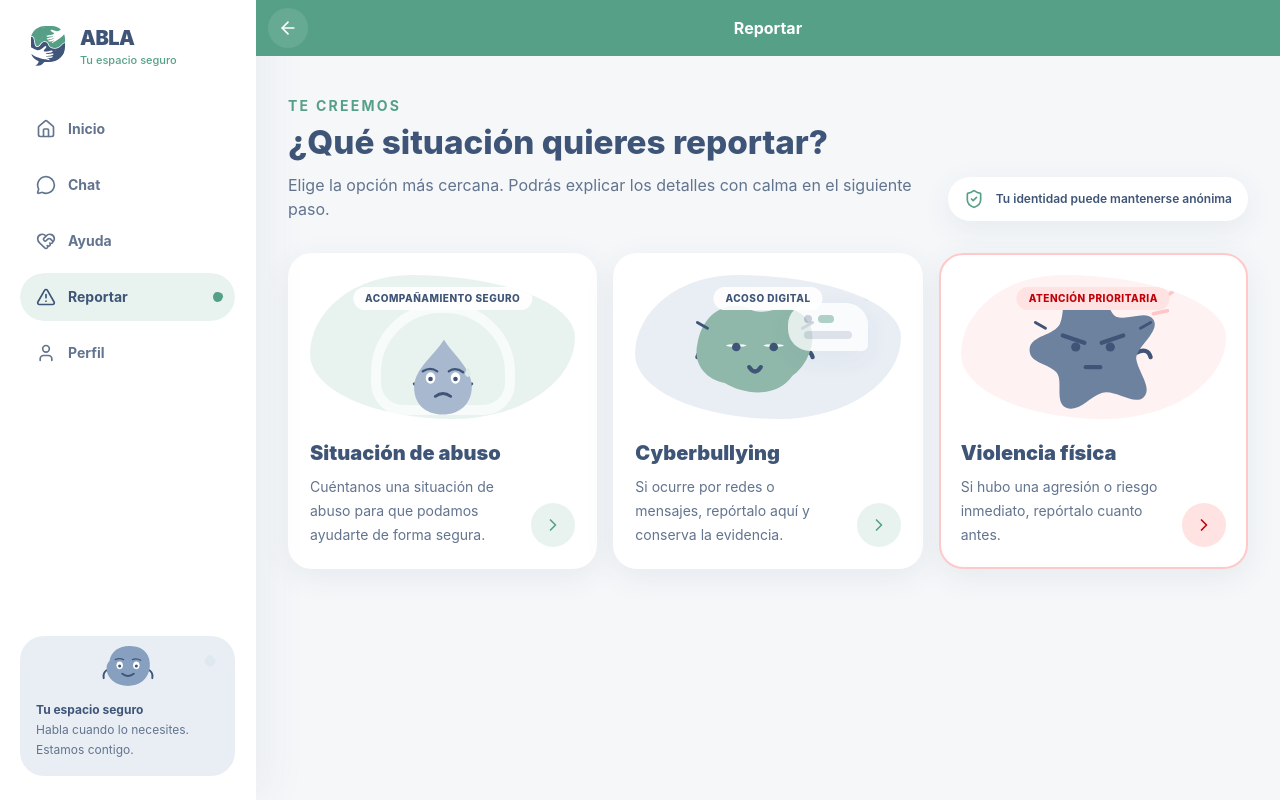
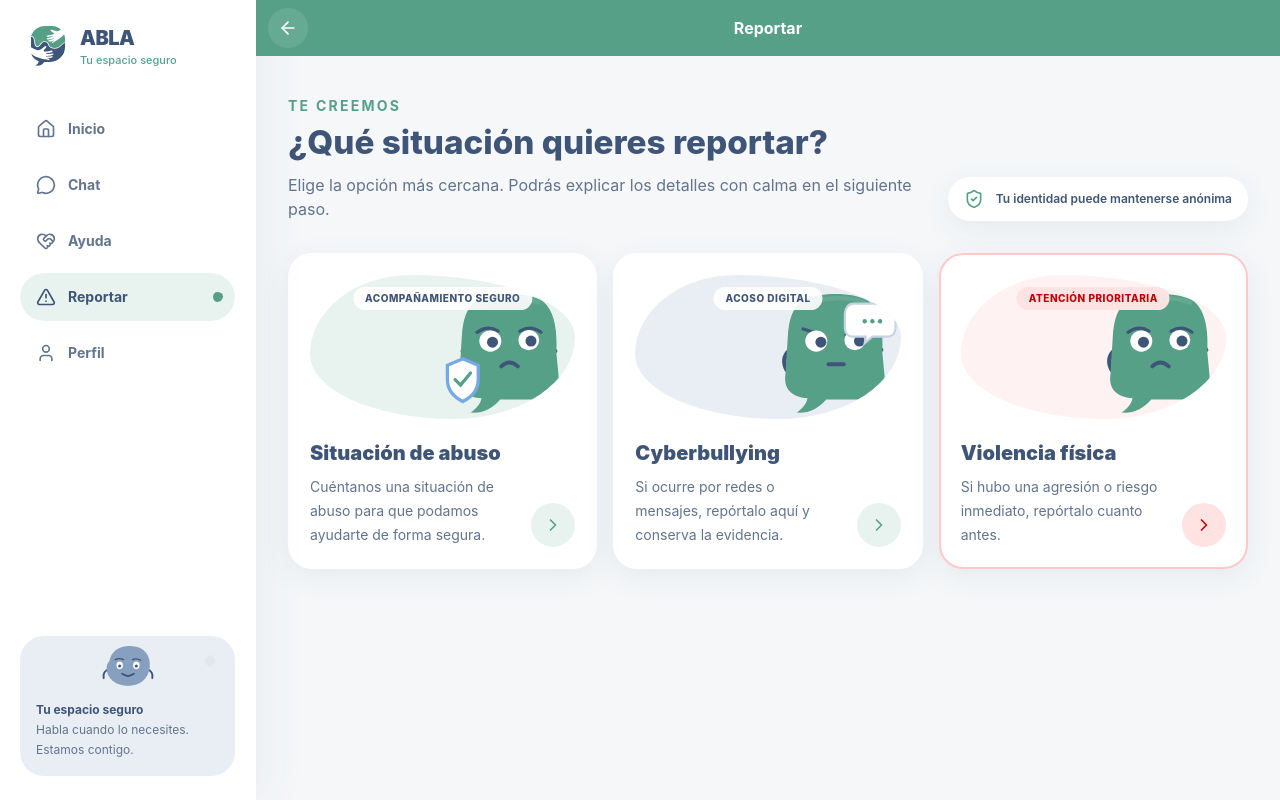
Before and after one commit to leandrodesignux-ux/ABLA-APP, a React (Vite) app: page /reportar in a window 1280 px wide. Built offline with nearby package versions, Linux system fonts and the light colour scheme.

Commit message:
feat: unify companion in chat and reporting

```diff
--- a/src/pages/ChatView.jsx
+++ b/src/pages/ChatView.jsx
@@ -8,7 +8,7 @@ import PageTransition from '../components/PageTransition.jsx'
 import { useAppContext } from '../context/AppContext.jsx'
 import { anonimoBotFlows, tutorBotFlows, apoderadoBotFlows, profesionalBotFlows, CHAT_END_ACTIONS } from '../data/chatFlows.js'
 import { MENSAJES_RAPIDOS_APODERADO } from '../data/recursosAyuda.js'
-import AblaCharacter from '../components/AblaCharacter.jsx'
+import AblaCompanion from '../components/companion/AblaCompanion.jsx'
 import { ablaMotion, motionIfAllowed } from '../design/motion.js'
 
 function formatTime(date) {
@@ -50,7 +50,8 @@ function TypingIndicator() {
   return (
     <div className="flex w-full justify-start">
       <div className="max-w-[75%]">
-        <div className="rounded-[20px_20px_20px_6px] border border-abla-border bg-white px-4 py-3 shadow-abla-card">
+        <div className="flex items-center gap-2 rounded-[20px_20px_20px_6px] border border-abla-border bg-white py-2 pl-2 pr-4 shadow-abla-card">
+          <AblaCompanion reaction="wait" size="xs" animate label="ABLA está preparando una respuesta" />
           <div className="flex h-5 items-end gap-1.5" aria-label="Escribiendo">
             {[0, 1, 2].map((i) => (
               <motion.div
@@ -286,7 +287,7 @@ export default function ChatView() {
 
       <div className="mx-auto flex min-h-[calc(100dvh-56px-96px)] w-full max-w-[390px] flex-col md:min-h-[calc(100dvh-56px)] md:max-w-3xl lg:max-w-4xl">
         <div className="mx-4 mt-4 flex items-center gap-3 rounded-full border border-white bg-abla-green-soft px-4 py-2.5 text-xs font-semibold text-abla-blue shadow-abla-card">
-          <AblaCharacter emotion="safe" shape="pill" size="xs" />
+          <AblaCompanion reaction={isTyping ? 'wait' : 'listen'} size="xs" animate label={isTyping ? 'ABLA está pensando' : 'ABLA está escuchando'} />
           <div><span className="font-extrabold">En línea</span><span className="text-slate-500"> · Estamos aquí para escucharte</span></div>
         </div>
         <div ref={listRef} className="flex-1 overflow-y-auto px-4 py-5">
--- a/src/pages/Reportar.jsx
+++ b/src/pages/Reportar.jsx
@@ -1,7 +1,7 @@
 import { motion, useReducedMotion } from 'framer-motion'
 import { ChevronRight, ShieldCheck } from 'lucide-react'
 import { useNavigate } from 'react-router-dom'
-import AblaCharacter from '../components/AblaCharacter.jsx'
+import AblaCompanion from '../components/companion/AblaCompanion.jsx'
 import Header from '../components/Header.jsx'
 import PageTransition from '../components/PageTransition.jsx'
 import { ablaMotion, motionIfAllowed } from '../design/motion.js'
@@ -13,9 +13,12 @@ const situations = [
 ]
 
 function ReportScene({ type }) {
-  if (type === 'protection') return <div className="relative h-36 w-full"><motion.div variants={{ idle: { scale: 1 }, hover: { scale: 1.06 } }} className="absolute bottom-1 left-1/2 h-28 w-36 -translate-x-1/2 rounded-t-[70px] rounded-b-[32px] border-[10px] border-white/65" /><motion.div variants={{ idle: { y: 8 }, hover: { y: 3 } }} className="absolute bottom-0 left-1/2 -translate-x-1/2"><AblaCharacter emotion="worried" shape="drop" pose="hide" gaze="up" interaction="listening" size="md" /></motion.div></div>
-  if (type === 'digital') return <div className="relative h-36 w-full"><motion.div variants={{ idle: { x: 0 }, hover: { x: -2 } }} className="absolute bottom-0 left-[18%]"><AblaCharacter emotion="anxious" shape="wave" pose="tense" gaze="right" interaction="alert" size="lg" /></motion.div><motion.div variants={{ idle: { x: 4, opacity: .75 }, hover: { x: 0, opacity: 1 }, tap: { x: 2 } }} className="absolute right-[14%] top-7 rounded-[22px_22px_6px_22px] bg-white px-4 py-3 shadow-abla-card"><div className="flex gap-1.5"><span className="h-2 w-2 rounded-sm bg-abla-blue/35" /><span className="h-2 w-4 rounded-sm bg-abla-green/60" /></div><div className="mt-2 h-2 w-12 rounded-full bg-abla-blue/20" /></motion.div><motion.span variants={{ idle: { opacity: .25 }, hover: { opacity: 1, rotate: 8 } }} className="absolute right-7 top-3 h-3 w-3 rotate-45 bg-abla-blue/25" /></div>
-  return <div className="relative h-36 w-full"><motion.div variants={{ idle: { y: 0 }, hover: { y: -1 }, tap: { y: 1 } }} className="absolute bottom-0 left-1/2 -translate-x-1/2"><AblaCharacter emotion="report" shape="soft-star" pose="tense" gaze="up" interaction="alert" size="lg" /></motion.div><motion.div variants={{ idle: { opacity: .55, scale: .9 }, hover: { opacity: 1, scale: 1 } }} className="absolute right-[18%] top-5"><span className="block h-1 w-7 rotate-[-35deg] rounded-full bg-red-300" /><span className="mt-3 block h-1 w-5 rotate-[-12deg] rounded-full bg-red-300" /></motion.div></div>
+  const config = type === 'protection'
+    ? { mood: 'worried', pose: 'protecting', gaze: 'center', accessory: 'shield' }
+    : type === 'digital'
+      ? { mood: 'focused', pose: 'listening', gaze: 'right', accessory: 'speech' }
+      : { mood: 'worried', pose: 'listening', gaze: 'center', accessory: 'none' }
+  return <div className="relative grid h-36 w-full place-items-end pb-1"><motion.div variants={{ idle: { y: 2 }, hover: { y: -1 }, tap: { y: 1 } }}><AblaCompanion {...config} decorations="none" size="lg" label="ABLA te acompaña de forma segura" /></motion.div></div>
 }
 
 function ReportCard({ title, description, to, type, tone, label, urgent }) {
--- a/src/pages/ReporteForm.jsx
+++ b/src/pages/ReporteForm.jsx
@@ -5,7 +5,7 @@ import { useNavigate, useParams } from 'react-router-dom'
 import Header from '../components/Header.jsx'
 import PageTransition from '../components/PageTransition.jsx'
 import { useAppContext } from '../context/AppContext.jsx'
-import AblaCharacter from '../components/AblaCharacter.jsx'
+import AblaCompanion from '../components/companion/AblaCompanion.jsx'
 import AblaButton from '../components/AblaButton.jsx'
 import { ablaMotion, motionIfAllowed } from '../design/motion.js'
 
@@ -99,7 +99,7 @@ export default function ReporteForm() {
       <Header title={title} showBack showIcons={false} />
 
       <div className="mx-auto w-full max-w-3xl px-4 pb-10 md:px-6">
-        <div className="mt-6 rounded-abla-card bg-abla-blue-soft p-5 md:flex md:items-center md:gap-5"><AblaCharacter emotion="safe" shape="arch" pose="open" interaction="supportive" size="sm" /><div><p className="text-xs font-extrabold uppercase tracking-[.14em] text-abla-green">Paso a paso</p><h1 className="mt-1 text-xl font-black text-abla-blue md:text-2xl">Cuéntanos lo que ocurrió</h1><p className="mt-1 text-sm leading-5 text-slate-500">Completa solo lo que recuerdes. Puedes mantener tu identidad anónima.</p></div><div className="ml-auto mt-4 flex items-center gap-2 md:mt-0" aria-label="Progreso del reporte"><span className="h-3 w-8 rounded-full bg-abla-green" /><span className="h-3 w-3 rounded-abla-blob bg-abla-green/40" /><span className="h-3 w-3 rounded-full bg-abla-blue/15" /></div></div>
+        <div className="mt-6 rounded-abla-card bg-abla-blue-soft p-5 md:flex md:items-center md:gap-5"><AblaCompanion mood="focused" pose="protecting" gaze="center" accessory="shield" decorations="none" size="sm" label="ABLA protege este proceso" /><div><p className="text-xs font-extrabold uppercase tracking-[.14em] text-abla-green">Paso a paso</p><h1 className="mt-1 text-xl font-black text-abla-blue md:text-2xl">Cuéntanos lo que ocurrió</h1><p className="mt-1 text-sm leading-5 text-slate-500">Completa solo lo que recuerdes. Puedes mantener tu identidad anónima.</p></div><div className="ml-auto mt-4 flex items-center gap-2 md:mt-0" aria-label="Progreso del reporte"><span className="h-3 w-8 rounded-full bg-abla-green" /><span className="h-3 w-3 rounded-abla-blob bg-abla-green/40" /><span className="h-3 w-3 rounded-full bg-abla-blue/15" /></div></div>
 
         <div className="mt-5 rounded-abla-card bg-white p-5 shadow-abla-card md:p-6">
           <FieldLabel>Describe lo que ocurrió</FieldLabel>
@@ -207,7 +207,7 @@ export default function ReporteForm() {
             className="mt-2 flex w-full items-center justify-center gap-4 rounded-abla-card border-2 border-dashed border-abla-green/35 bg-abla-green-soft px-5 py-6 text-left transition-colors hover:bg-abla-green-mist"
             aria-label="Adjuntar evidencia"
           >
-            <div className="relative"><AblaCharacter emotion="help" shape="pebble" pose="point" gaze="right" interaction="curious" interactive size="sm" /><FileImage className="absolute -right-2 -top-1 h-7 w-7 rounded-md bg-white p-1 text-abla-blue shadow-abla-card" /></div>
+            <div className="relative"><AblaCompanion mood="focused" pose="pointing" gaze="right" decorations="none" interactive size="sm" label="ABLA señala la evidencia" /><FileImage className="absolute -right-2 -top-1 h-7 w-7 rounded-md bg-white p-1 text-abla-blue shadow-abla-card" /></div>
             <div><div className="text-[13px] font-bold text-abla-blue">Adjunta una foto, captura o video</div><div className="mt-1 text-[12px] text-slate-500">La evidencia puede ayudar a comprender lo ocurrido · Demostración</div></div><Upload className="ml-auto h-5 w-5 shrink-0 text-abla-green" />
           </motion.button>
         </div>
@@ -269,7 +269,7 @@ export default function ReporteForm() {
                 className="mx-auto flex h-32 w-32 items-center justify-center rounded-abla-blob bg-abla-green-soft"
                 aria-hidden="true"
               >
-                <AblaCharacter emotion="success" shape="soft-star" pose="open" interaction="celebrate" size="lg" decoration blink />
+                <AblaCompanion reaction="success" size="lg" label="ABLA confirma que el reporte fue enviado" />
               </motion.div>
               <div className="mt-4 text-xl font-black text-abla-blue">Reporte enviado</div>
               <div className="mt-1 text-[13px] text-slate-600">Gracias por contarlo.</div>
```
